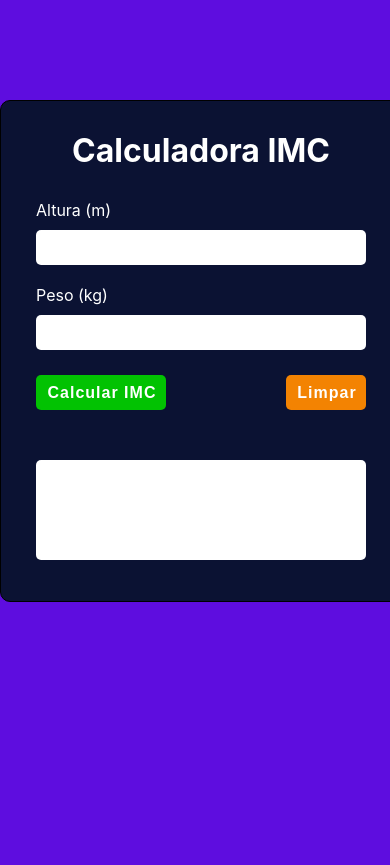
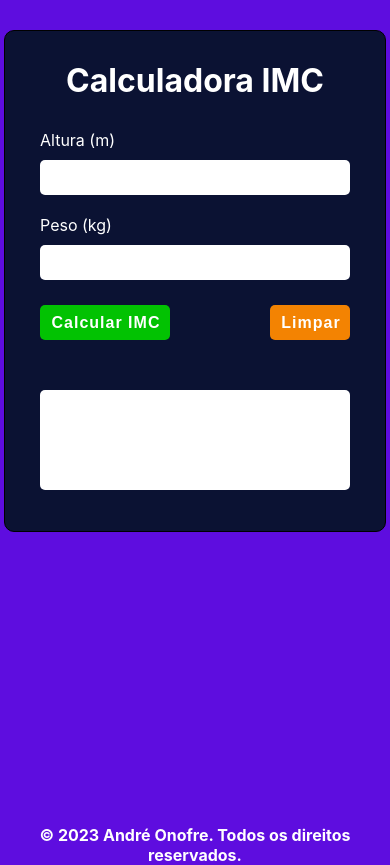
Before and after one commit to andreonofre/calculadora-imc, a React (Create React App) app: page / in a window 390 px wide. Before the commit the page ends 844 px from the top, so only its background shows below. Built offline with nearby package versions, Linux system fonts and the light colour scheme.

Commit message:
projeto finalizado

```diff
--- a/src/App.css
+++ b/src/App.css
@@ -25,7 +25,7 @@ h2 {
     background: rgb(11, 18, 51);
     margin-left: auto;
     margin-right: auto;
-    margin-top: 100px;
+    margin-top: 30px;
     border-radius: 10px;
 }
 .inputUser {
@@ -102,29 +102,40 @@ input {
 
 #calcular:hover {
     background: rgb(4, 116, 221);
+}
 
-
-}
 #limpar:hover {
     background: rgb(202, 37, 8);
 }
 
-
 .result {
     display: block;
     background: white;
-    max-width: 330px;
-    min-width: 100%;
+    /* max-width: 330px; */
+    /* min-width: 100%; */
+    width: 410px;
     height: 100px;
     border-radius: 5px;
     margin-top: 30px;
     word-wrap: break-word;
 }
 
+footer {
+    font-weight: bold;
+    color: white;
+    margin-top: 420px;
+    font-size: 1rem;
+    text-align: center;
+}
 
+.conteudo {
+    padding: 10px;
+}
+
+/* MOBILE */
 @media (max-width: 510px) {
     .container {
-        width: 400px;
+        width: 380px;
         height: 500px;
     }
     input {
@@ -135,12 +146,27 @@ input {
         display: flex;
         justify-content: space-between;
         margin-top: 25px;
+        width: 310px;
+    }
+    .entrada {
+        height: 35px;
+        width: 300px;
+        margin-top: 10px;
+    }
+    .result {
+        width: 310px;
+        margin-left: 35px;
+    }
+    .inputUser {
+        margin-top: 30px;
+        margin-left: 35px;
     }
 
-    .entrada {
-        height: 35px;
-        width: 320px;
-        margin-top: 10px;
+    footer {
+        font-weight: bold;
+        color: white;
+        margin-top: 335px;
+        font-size: 1rem;
+        text-align: center;
     }
-
 }
--- a/src/App.js
+++ b/src/App.js
@@ -23,7 +23,7 @@ function App() {
     if (altura === "" || peso === "") {
       alert("Por favor, preencha os campos para Calcular o seu IMC");
     } else if (imc < 18.5) {
-      setClassificacao("Você está Abaixo do Peso");
+      setClassificacao("Você está Abaixo do Peso, precisa se alimentar");
     } else if (imc > 18.5 && imc < 24.9) {
       setClassificacao("Parabéns, você está com o peso ideal.");
     } else if (imc >= 25 && imc < 29.9) {
@@ -45,20 +45,19 @@ function App() {
   const limpaCampos = () => {
     setResultado("");
     setClassificacao("");
-    setAltura("");
-    setPeso("");
+    setAltura(null);
+    setPeso(null);
   };
 
 
   //Renderização condicional
-  const renderUserStatus = () => {
+  const renderResult = () => {
     if (resultado && classicacao ) {
-      return (<p>Seu IMC é: <strong>{ resultado }</strong> { classicacao }</p>);
+      return (<p className="conteudo" >Seu IMC é: <strong>{ resultado },</strong> { classicacao }</p>);
     } else {
       return <></>;
     }
   };
-
 
   console.log("ESSE: ", resultado);
 
@@ -68,9 +67,9 @@ function App() {
         <h2>Calculadora IMC</h2>
         <form className="inputUser">
           <label htmlFor="altura">Altura (m)</label>
-          <input className="entrada" type="number" id="altura" onChange={handleAltura} />
+          <input className="entrada" value={altura} type="number" id="altura" onChange={handleAltura} />
           <label htmlFor="peso">Peso (kg)</label>
-          <input className="entrada" type="number" id="peso" onChange={handlePeso} />
+          <input className="entrada" value={peso} type="number" id="peso" onChange={handlePeso} />
           <div className="btn">
           <input type="button" id="calcular" onClick={calculaImc} value="Calcular IMC" />
           <input type="button" id="limpar" onClick={limpaCampos} value="Limpar" />
@@ -78,14 +77,18 @@ function App() {
           </div>
         </form>
         <div className="result">
-          {renderUserStatus()}
+          {renderResult()}
           {/* {resultado && (
             <p>
               Seu IMC é: <strong>{resultado}</strong> {classicacao}
             </p>
           )} */}
         </div>
+      <footer>
+        <p>&copy; 2023 André Onofre. Todos os direitos reservados.</p>
+      </footer>
       </div>
+
     </div>
   );
 }
```
